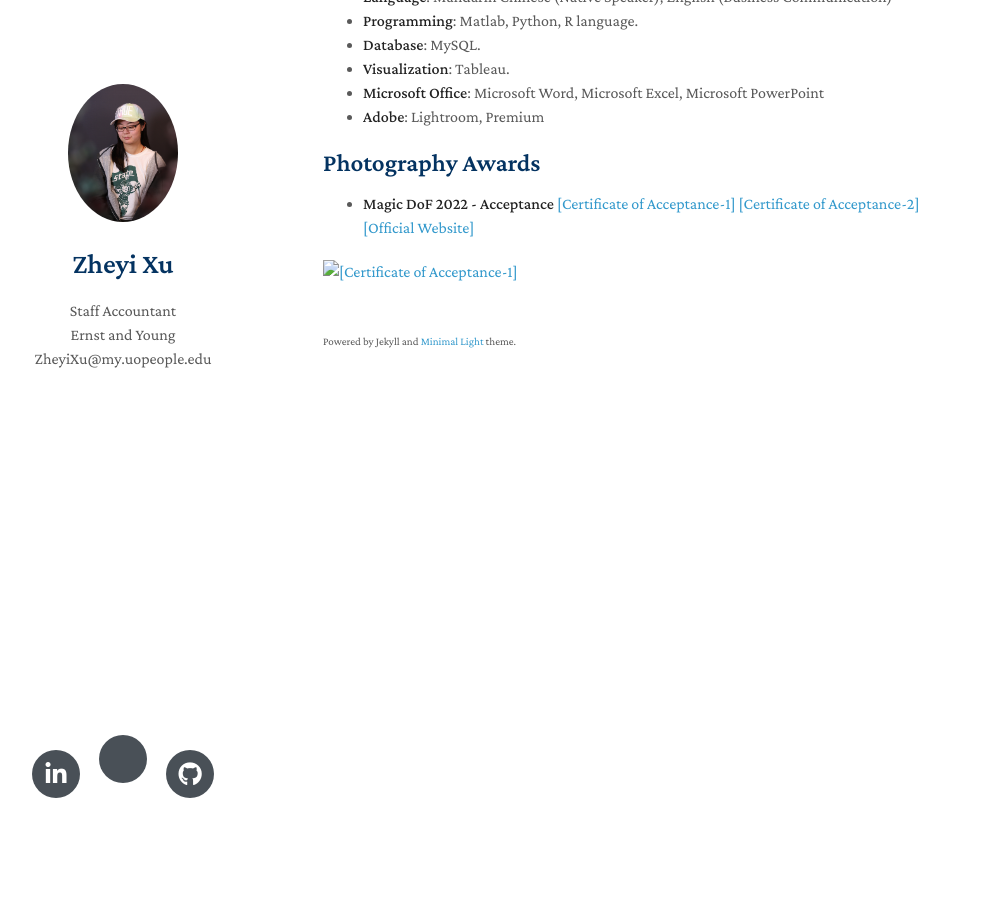
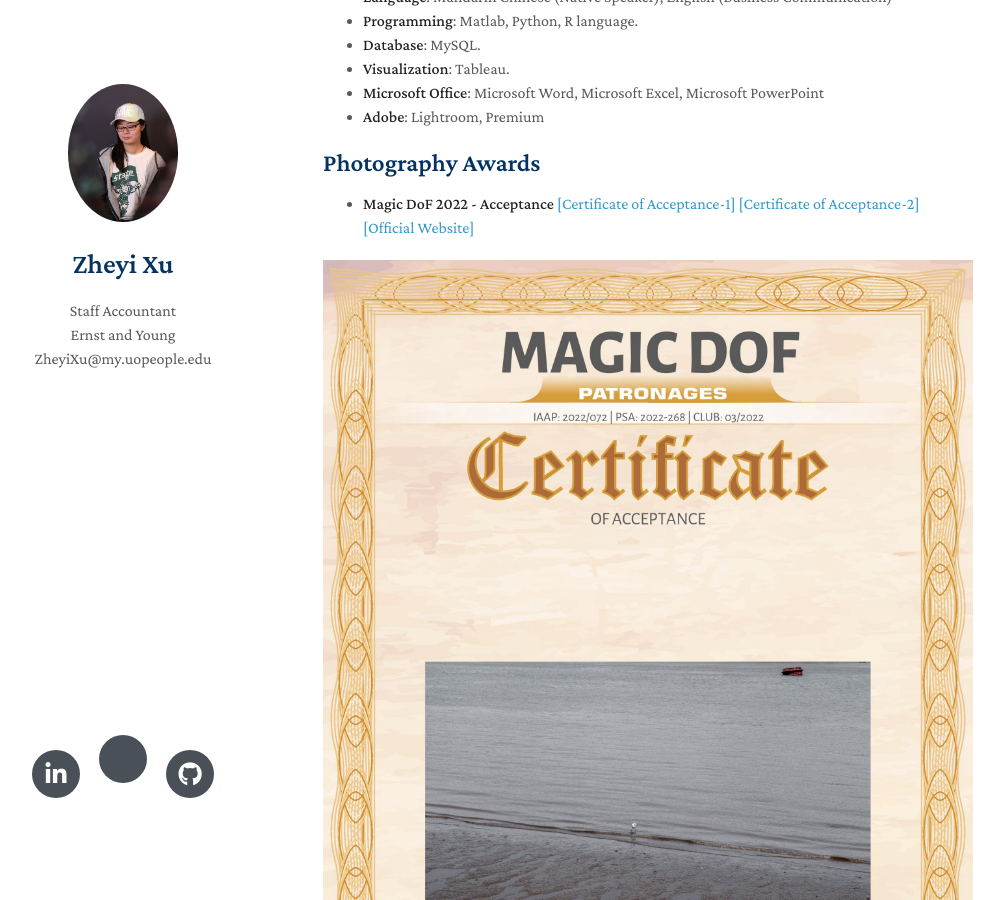
Before and after one commit to zheyixu99/zheyi-resume, a Jekyll site: the page built from index.md, in a window 1280 px wide and 900 px high, scrolled down 3081 px. Shown: the whole window, without its empty margins (147-1151 px from the left). Built offline with Jekyll 4.4.1, drawn with Linux system fonts in a browser that asks for light colours; nearby versions of some CDN libraries; a style sheet for code colours, icons or effects is not loaded; our own code applies the rules of GitHub Pages for plain Markdown files.

Commit message:
Update index.md

```diff
--- a/index.md
+++ b/index.md
@@ -154,4 +154,4 @@ layout: homepage
 ## Photography Awards
 - **Magic DoF 2022 - Acceptance** [[Certificate of Acceptance-1]](https://zheyi-resume.vercel.app/assets/img/photocontest/ZheyiXu(China)-CoExistence.jpg) [[Certificate of Acceptance-2]](https://zheyi-resume.vercel.app/assets/img/photocontest/ZheyiXu(China)-FishingintheAutumnMorning.jpg) <a href="https://dof.photomagart.com/">[Official Website]</a>
 
-<a href="https://zheyi-resume.vercel.app//photocontest1"><img alt="[Certificate of Acceptance-1]" src="img/photocontest/ZheyiXu(China)-CoExistence.jpg"></a>
+<a href="https://zheyi-resume.vercel.app/photocontest1/"><img alt="[Certificate of Acceptance-1]" src="assets/img/photocontest/ZheyiXu(China)-CoExistence.jpg"></a>
```
